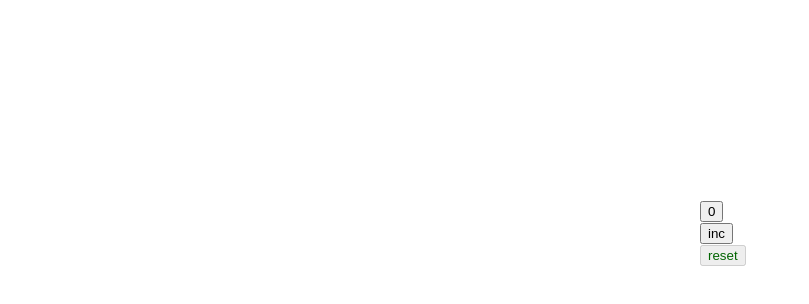
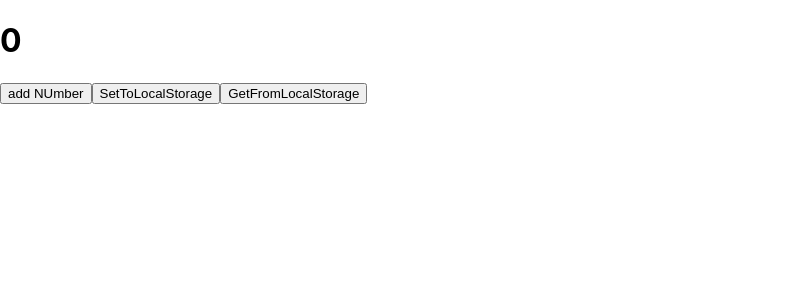
Before and after one commit to Pronat/my-counter, a React (Create React App) app: page / in a window 1280 px wide. Shown: the top 304 px of the page, without its empty margins (0-809 px from the left). Built offline with nearby package versions, Linux system fonts and the light colour scheme.

Commit message:
lesson1-4

```diff
--- a/src/App.tsx
+++ b/src/App.tsx
@@ -5,30 +5,55 @@ import {Counter} from "./components/Counter";
 type CountType = number
 
 function App() {
-  let [count, setCount] = useState<CountType>(0)
-  const addCounter = () => {
-    if (count < 5) {
-      count = Number(count) + 1
-      setCount(count)
+    const [value, setValue] = useState<number>(0)
+    const addNumber = () => {
+        setValue(value + 1)
     }
-    console.log(count)
-  }
+    const SetToLocalStorage = () => {
+        localStorage.setItem("counterValue", value.toString())
+    }
+    const GetFromLocalStorage = () => {
+        let getValue = localStorage.getItem("counterValue")
+        if (getValue) {
+            setValue(JSON.parse(getValue))
+        }
+    }
 
-  const resetCounter = () => {
-    count = 0
-    setCount(count)
-    console.log(count)
-  }
 
-  return (
-    <div className="App">
-    <Counter
-        addCounter={addCounter}
-        resetCounter={resetCounter}
-        count={count}
-    />
-    </div>
-  );
+    return (
+        <div>
+            <h1>{value}</h1>
+            <button onClick={addNumber}>add NUmber</button>
+            <button onClick={SetToLocalStorage}>SetToLocalStorage</button>
+            <button onClick={GetFromLocalStorage}>GetFromLocalStorage</button>
+        </div>
+    )
 }
 
+
+// let [count, setCount] = useState<CountType>(0)
+// const addCounter = () => {
+//   if (count < 5) {
+//     count = Number(count) + 1
+//     setCount(count)
+//   }
+//   console.log(count)
+// }
+//
+// const resetCounter = () => {
+//   setCount(0)
+//   console.log(count)
+// }
+//
+// return (
+//   <div className="App">
+//   <Counter
+//       addCounter={addCounter}
+//       resetCounter={resetCounter}
+//       count={count}
+//   />
+//   </div>
+// );
+// }
+
 export default App;
```
